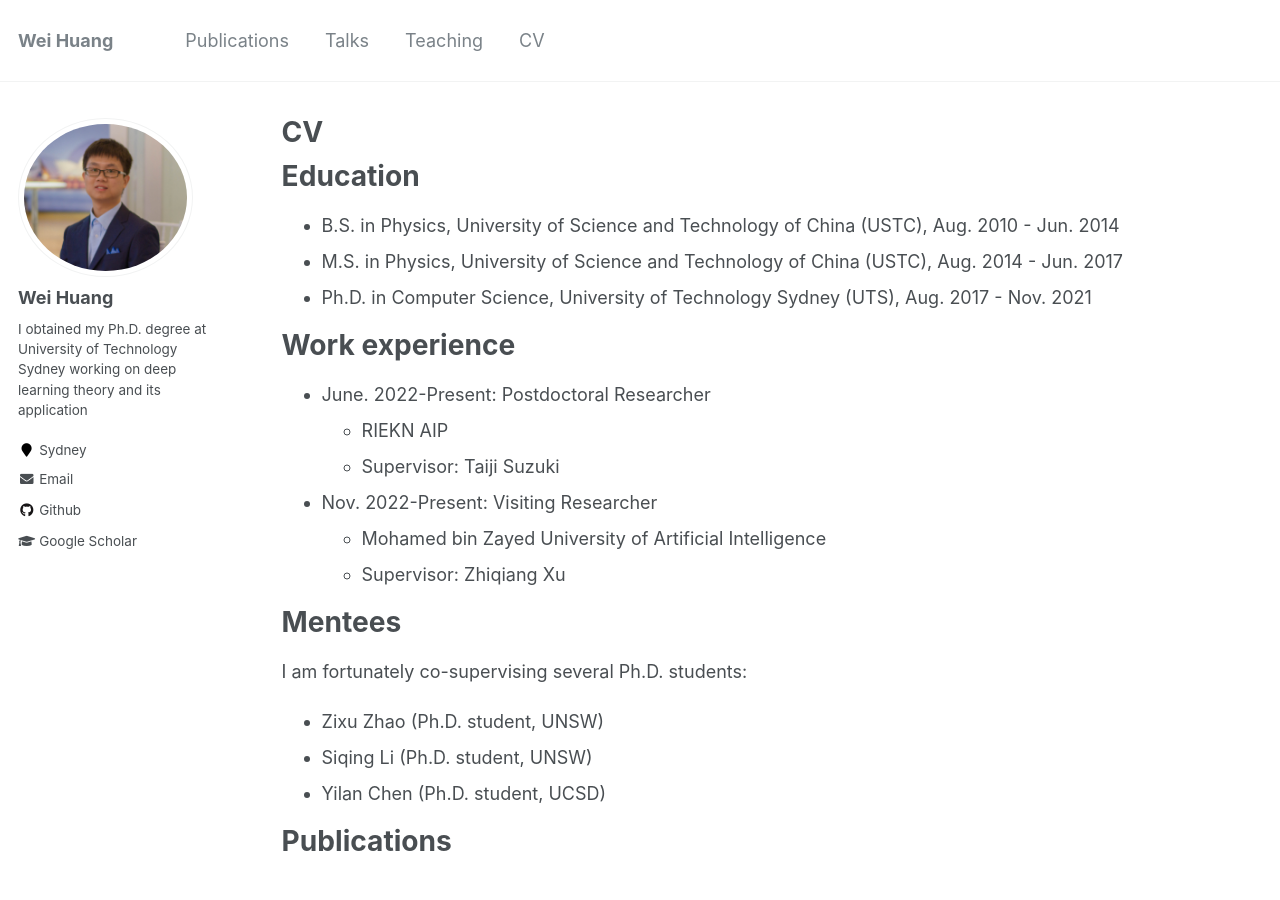
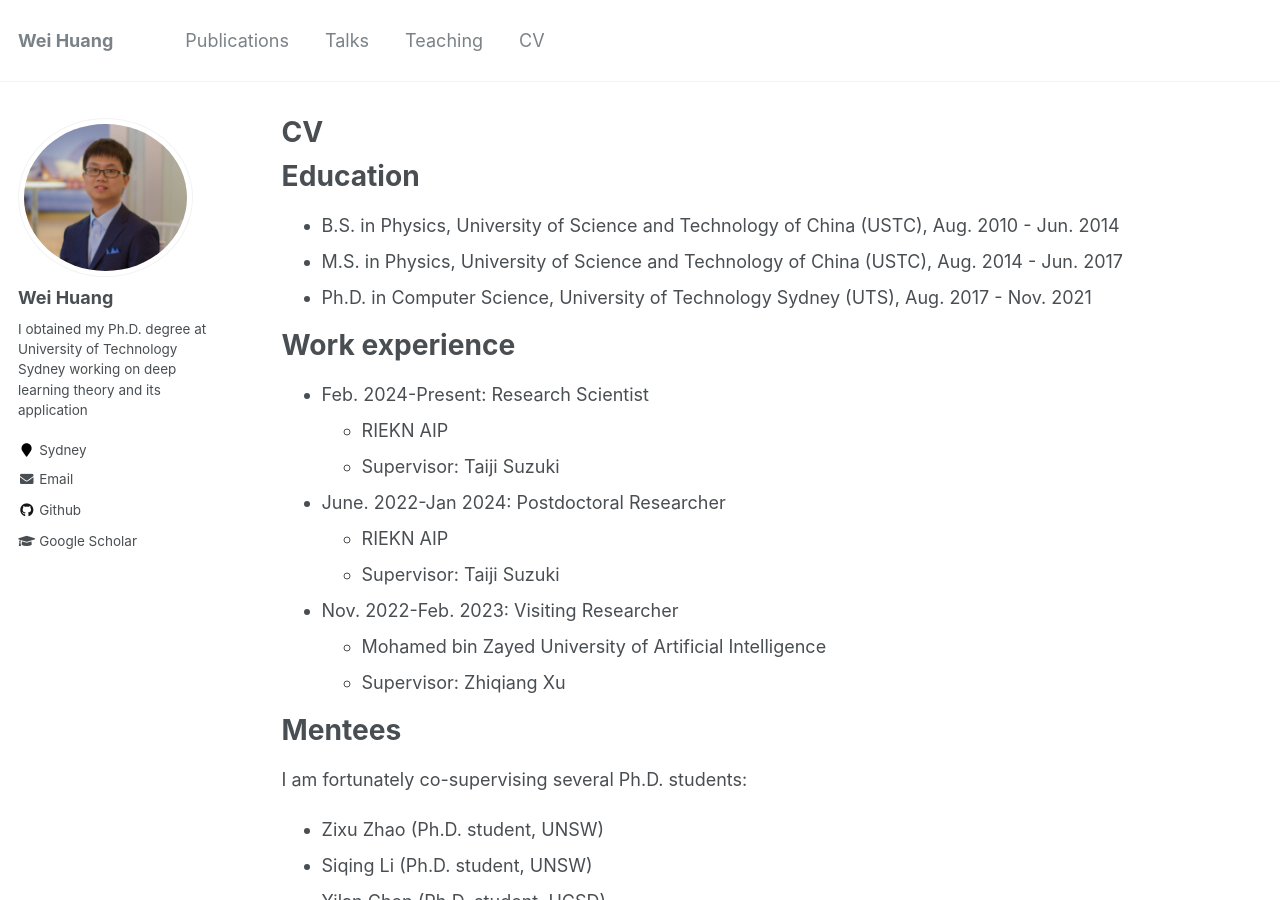
Before and after one commit to WeiHuang05/Weihuang05.github.io, a Jekyll site: the page built from _pages/cv.md, in a window 1280 px wide and 900 px high. Built offline with Jekyll 4.4.1, drawn with Linux system fonts in a browser that asks for light colours.

Commit message:
Update cv.md

```diff
--- a/_pages/cv.md
+++ b/_pages/cv.md
@@ -17,11 +17,15 @@ Education
 
 Work experience
 ======
-* June. 2022-Present: Postdoctoral Researcher
+* Feb. 2024-Present: Research Scientist
   * RIEKN AIP
   * Supervisor: Taiji Suzuki
 
-* Nov. 2022-Present: Visiting Researcher
+* June. 2022-Jan 2024: Postdoctoral Researcher
+  * RIEKN AIP
+  * Supervisor: Taiji Suzuki
+
+* Nov. 2022-Feb. 2023: Visiting Researcher
   * Mohamed bin Zayed University of Artificial Intelligence
   * Supervisor: Zhiqiang Xu
 
```
